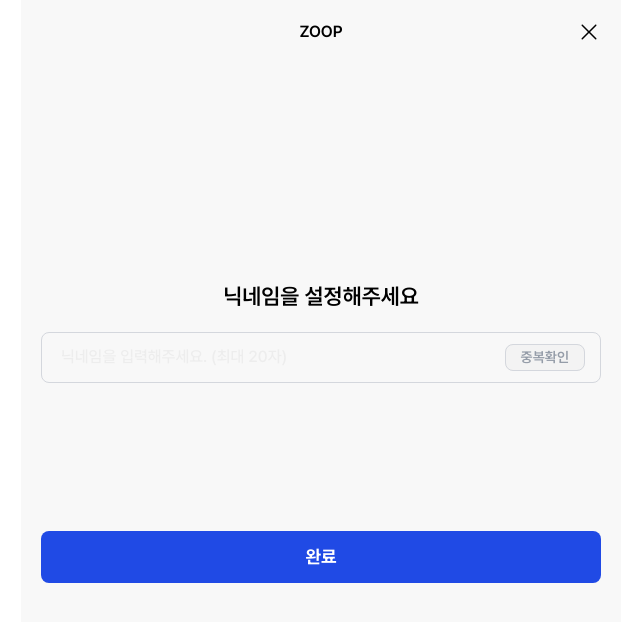
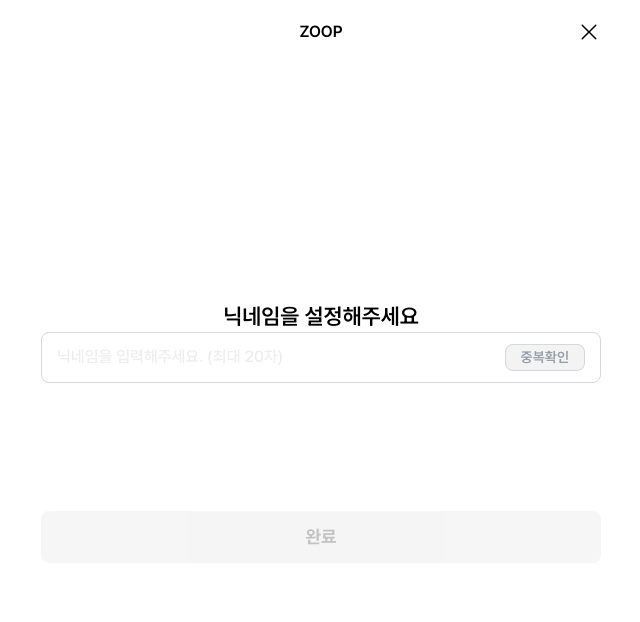
Before and after one commit to FC-DEV3-Final-Project/zoop-frontend, a Next.js app: page /login/nicknameForm in a window 1280 px wide. Shown: the top 622 px of the page, without its empty margins (319-959 px from the left). Built offline with nearby package versions, Linux system fonts and the light colour scheme; no server answers.

Commit message:
design: 닉네임 입력 페이지 퍼블리싱 수정

```diff
--- a/src/app/login/nicknameForm/page.tsx
+++ b/src/app/login/nicknameForm/page.tsx
@@ -2,18 +2,50 @@
 import React, { useState } from "react";
 import { Header } from "@/layout/Header";
 import { Button } from "@/components/ui/button";
+import { insertUserNickname } from "@/apis/login/user";
 
-const page = () => {
+const Page = () => {
   const [nickname, setNickname] = useState("");
+  const [loading, setLoading] = useState(false);
+
+  const validateNickname = (value: string): string | null => {
+    const trimmed = value.trim();
+
+    if (!trimmed) return "닉네임을 입력해주세요.";
+    if (value[0] === " ") return "닉네임은 공백으로 시작할 수 없습니다.";
+    if (trimmed.length < 2 || trimmed.length > 10)
+      return "닉네임은 2자 이상 10자 이하로 입력해주세요.";
+    if (!/^[가-힣a-zA-Z0-9]+$/.test(trimmed))
+      return "닉네임은 한글, 영문, 숫자만 사용할 수 있어요.";
+
+    return null; // 유효함
+  };
+
+  const handleSubmit = async () => {
+    const error = validateNickname(nickname);
+    if (error) {
+      alert(error);
+      return;
+    }
+
+    try {
+      await insertUserNickname(nickname);
+      // window.location.href = "/home";
+      alert("통신 성공");
+    } catch (err) {
+      alert("닉네임 등록 중 오류가 발생했습니다.");
+    }
+  };
 
   return (
-    <div className="flex h-screen flex-col">
+    <div>
       <Header bgColorClassName="bg-white/0">
         <div className="w-6" />
         <Header.Title>ZOOP</Header.Title>
-        <Header.Close onCloseClick={() => alert("알림 클릭")} />
+        <Header.Close onCloseClick={() => alert("닫기 클릭")} />
       </Header>
-      <main className="flex min-h-screen w-full flex-col items-center justify-center gap-5 px-5 pt-16">
+      {/* <div className="flex min-h-screen w-full flex-col items-center justify-center gap-5 px-5 pt-16"> */}
+      <div className="flex h-screen w-full flex-col items-center justify-center bg-white px-5 pt-16">
         <span className="text-center text-title5">닉네임을 설정해주세요</span>
 
         <div
@@ -26,28 +58,35 @@ const page = () => {
               setNickname(e.target.value);
             }}
             maxLength={20}
-            placeholder=" 닉네임을 입력해주세요. (최대 20자)"
+            placeholder="닉네임을 입력해주세요. (최대 20자)"
             className="w-full bg-white/0 text-body1 placeholder-gray-300 focus:outline-none"
           />
           <button
-            onClick={() => {}}
-            disabled={nickname.length === 0}
+            onClick={() => alert("중복확인 클릭")}
+            disabled={nickname.length === 0 || loading}
             className={`inline-flex items-center justify-center rounded-small px-4 py-1 outline outline-1 outline-offset-[-1px] ${
               nickname.length > 0
                 ? "bg-blue-050-bg text-blue-700 outline-blue-800-primary"
                 : "bg-gray-200 text-gray-700-info outline-gray-500-alternative"
             }`}
           >
-            <p className="justify-start whitespace-nowrap text-caption1">중복확인</p>
+            <p className="justify-start whitespace-nowrap text-caption1">
+              {loading ? "확인 중..." : "중복확인"}
+            </p>
           </button>
         </div>
         {/* 버튼 */}
-        <Button variant={"default"} className="mt-32 w-full">
+        <Button
+          variant={"default"}
+          className="mt-32 w-full"
+          onClick={handleSubmit}
+          disabled={nickname.length === 0 || loading}
+        >
           완료
         </Button>
-      </main>
+      </div>
     </div>
   );
 };
 
-export default page;
+export default Page;
```
